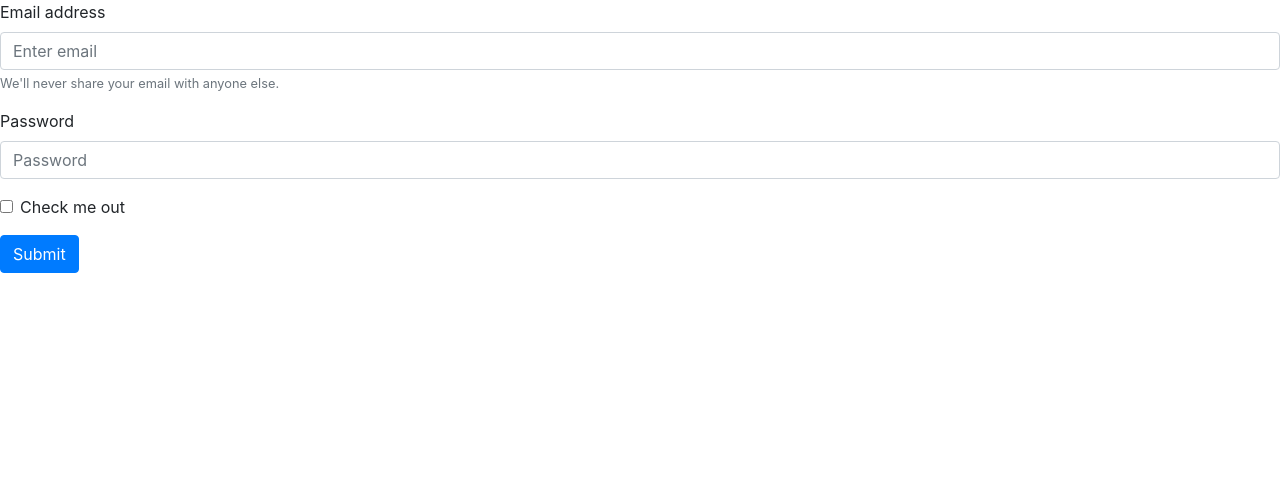
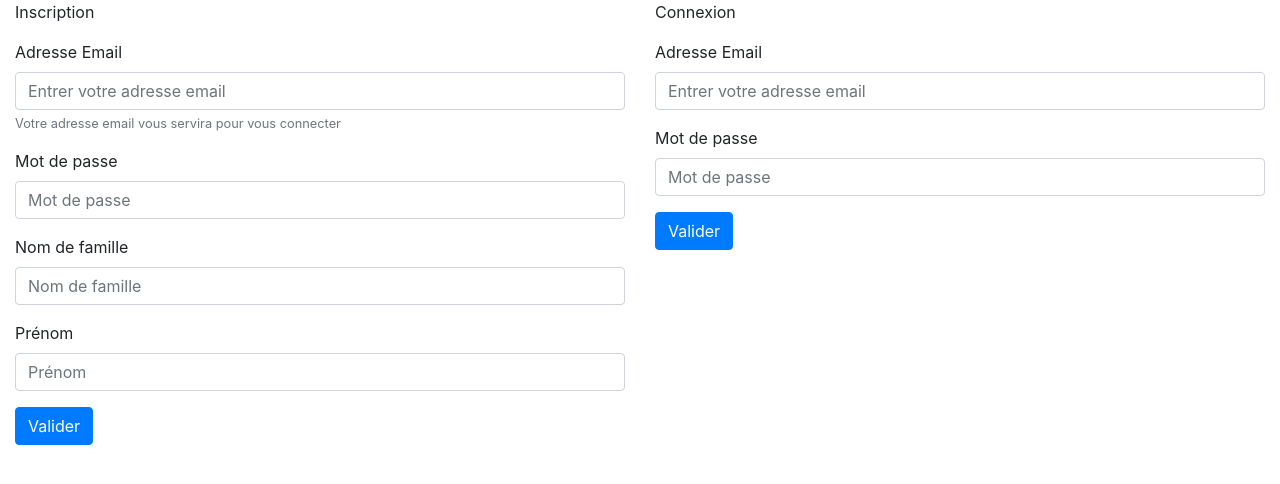
Before and after one commit to Jmicoulas/Projet_7, a website: page frontend/index.html in a window 1280 px wide. Drawn offline with nearby package versions, Linux system fonts and the light colour scheme.

Commit message:
Update index.html

```diff
--- a/frontend/index.html
+++ b/frontend/index.html
@@ -7,22 +7,47 @@
   <meta name="viewport" content="width=device-width, initial-scale=1, shrink-to-fit=no">
   <link rel="stylesheet" href="https://stackpath.bootstrapcdn.com/bootstrap/4.3.1/css/bootstrap.min.css" integrity="sha384-ggOyR0iXCbMQv3Xipma34MD+dH/1fQ784/j6cY/iJTQUOhcWr7x9JvoRxT2MZw1T" crossorigin="anonymous">
 <body>
+  <div class="container-fluid">
+    <div class="row">
+      <div class="col-6">
+        <p>Inscription</p>
         <form>
           <div class="form-group">
-          <label for="InputEmail">Email address</label>
-          <input type="email" class="form-control" id="InputEmail" aria-describedby="emailHelp" placeholder="Enter email">
-          <small id="emailHelp" class="form-text text-muted">We'll never share your email with anyone else.</small>
+            <label for="signUpEmail">Adresse Email</label>
+            <input type="email" class="form-control" id="signUpEmail" aria-describedby="emailHelp" placeholder="Entrer votre adresse email">
+            <small id="emailHelp" class="form-text text-muted">Votre adresse email vous servira pour vous connecter</small>
           </div>
           <div class="form-group">
-          <label for="InputPassword">Password</label>
-          <input type="password" class="form-control" id="InputPassword" placeholder="Password">
+            <label for="signUpPassword">Mot de passe</label>
+            <input type="password" class="form-control" id="signUpPassword" placeholder="Mot de passe">
           </div>
-        <div class="form-group form-check">
-          <input type="checkbox" class="form-check-input" id="exampleCheck1">
-          <label class="form-check-label" for="exampleCheck1">Check me out</label>
+          <div class="form-group">
+            <label for="signUpNom">Nom de famille</label>
+            <input type="text" class="form-control" id="signUpNom" placeholder="Nom de famille">
           </div>
-        <button type="submit" class="btn btn-primary">Submit</button>
+          <div class="form-group">
+            <label for="signUpPrenom">Prénom</label>
+            <input type="text" class="form-control" id="signUpPrenom" placeholder="Prénom">
+          </div>
+          <button type="submit" class="btn btn-primary">Valider</button>
         </form>
+      </div>
+      <div class="col-6">
+        <p>Connexion</p>
+        <form>
+            <div class="form-group">
+              <label for="loginEmail">Adresse Email</label>
+              <input type="email" class="form-control" id="loginEmail" aria-describedby="emailHelp" placeholder="Entrer votre adresse email">
+            </div>
+            <div class="form-group">
+              <label for="loginPassword">Mot de passe</label>
+              <input type="password" class="form-control" id="loginPassword" placeholder="Mot de passe">
+            </div>
+            <button type="submit" class="btn btn-primary">Valider</button>
+        </form>
+      </div>
+    </div>
+  </div>
 
 
     <script src="https://code.jquery.com/jquery-3.3.1.slim.min.js" integrity="sha384-q8i/X+965DzO0rT7abK41JStQIAqVgRVzpbzo5smXKp4YfRvH+8abtTE1Pi6jizo" crossorigin="anonymous"></script>
```
Lines whose indentation alone changed are shown as unchanged.
